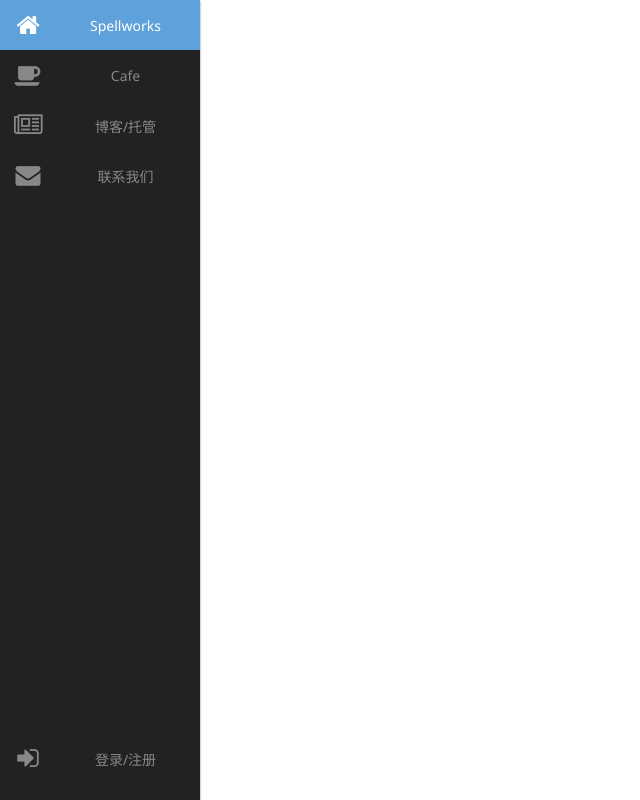
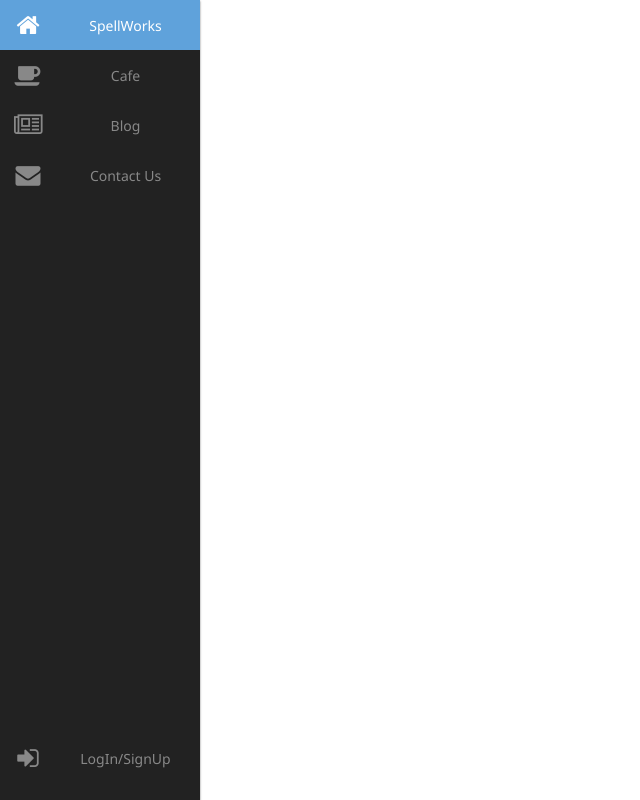
Before and after one commit to spellworks/spellworks, a Flask app: page / in a window 1280 px wide. Shown: the whole page, without its empty margins (0-640 px from the left). Run offline with Flask 2, Linux system fonts and the light colour scheme; some libraries are stand-ins or nearby versions.

Commit message:
complete font end post field

```diff
--- a/spellworks/login/views.py
+++ b/spellworks/login/views.py
@@ -2,9 +2,7 @@
 __author__ = 'zeno guo'
 
 from flask.views import MethodView
-from flask import jsonify
-# from . import models
-from main import views
+from flask import jsonify, request
 
 
 class LoginIndex(MethodView):
--- a/spellworks/templates/test.html
+++ b/spellworks/templates/test.html
@@ -4,7 +4,7 @@
 <head>
     <meta charset="utf-8">
     <meta name="viewport" content="width=device-width, initial-scale=1, maximum-scale=1">
-    <title>Spellworks</title>
+    <title>SpellWorks</title>
     <link href="{{url_for('static', filename='favicon.ico')}}" rel="icon" type="image/x-icon" />
     <link href="{{url_for('static', filename='css/backup-sidebar.css')}}" rel="stylesheet">
     <link href="//cdn.bootcss.com/font-awesome/4.4.0/css/font-awesome.min.css" rel="stylesheet">
@@ -13,7 +13,7 @@
 
 <body>
     <ul class="vertical-nav dark red">
-        <li class="active"><a href="/"><i class="fa fa-home"></i>Spellworks</a></li>
+        <li class="active"><a href="/"><i class="fa fa-home"></i>SpellWorks</a></li>
         <li><a href="#"><i class="fa fa-coffee"></i>Cafe</a>
             <!--         <span class="submenu-icon"></span></a>
             <ul>
@@ -39,9 +39,9 @@
                 <li><a href="#">二级导航</a></li>
             </ul> -->
         </li>
-        <li><a href="#"><i class="fa fa-newspaper-o"></i>博客/托管</a></li>
-        <li><a href="#"><i class="fa fa-envelope"></i>联系我们</a></li>
-        <li class="downground"><a id="login" href="#test"><i class="fa fa-sign-in"></i>登录/注册</a></li>
+        <li><a href="#"><i class="fa fa-newspaper-o"></i>Blog</a></li>
+        <li><a href="#"><i class="fa fa-envelope"></i>Contact Us</a></li>
+        <li class="downground"><a id="login" href="#test"><i class="fa fa-sign-in"></i>LogIn/SignUp</a></li>
     </ul>
     <div class="modal-inner-container" id="test">
         <div class="modal-header">
@@ -49,7 +49,7 @@
             <h3>Log In</h3>
         </div>
         <div class="modal-body">
-            <form id="login-form" method="post">
+            <form id="login-form" name="login-form" method="post" action="/login/">
                 <div>
                     <table>
                         <tr>
@@ -57,7 +57,8 @@
                                 <label for="login-account-name">User&nbsp;</label>
                             </td>
                             <td>
-                                <input id="login-account-name" class="ember-view ember-text-field" autocapitalize="off" autocorrect="off" autofocus="" placeholder="email or username" type="text">
+                                <input type="hidden" name="_csrf_token" value="{{ csrf_token() }}">
+                                <input id="login-account-name" class="ember-view ember-text-field" autocapitalize="off" autocorrect="off" autofocus="" name="username" placeholder="email or username" type="text">
                             </td>
                             <td></td>
                         </tr>
@@ -66,7 +67,7 @@
                                 <label for="login-account-password">Password&nbsp;</label>
                             </td>
                             <td>
-                                <input id="login-account-password" class="ember-view ember-text-field" maxlength="200" placeholder="" type="password"> &nbsp;
+                                <input id="login-account-password" class="ember-view ember-text-field" name="password" maxlength="200" placeholder="" type="password"> &nbsp;
                             </td>
                             <td>
                                 <a id="forgot-password-link" data-ember-action="1839">I forgot my password</a>
@@ -81,7 +82,7 @@
             </form>
         </div>
         <div class="modal-footer">
-            <button class="btn btn-login btn-primary">
+            <button class="btn btn-login btn-primary" onclick="javascript:update(document.login-form);">
                 <i class="fa fa-unlock"></i>&nbsp;Log In
             </button>
             &nbsp;
@@ -104,6 +105,10 @@ $(function() {
 $(document).ready(function() {
     $(".vertical-nav").verticalnav();
 });
+
+function update() {
+    $("#login-form").submit();
+};
 </script>
 
 </html>
```
